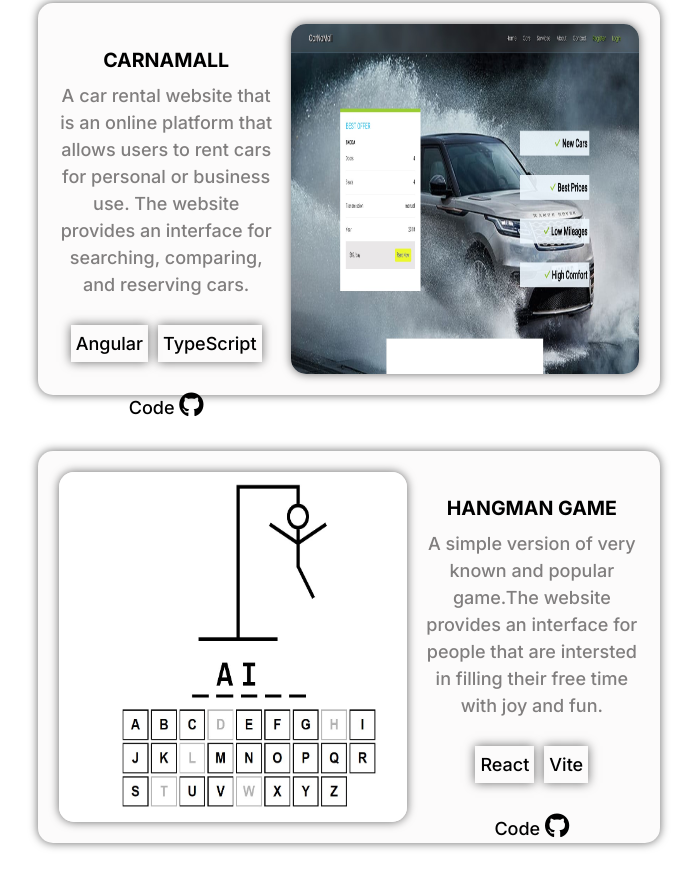
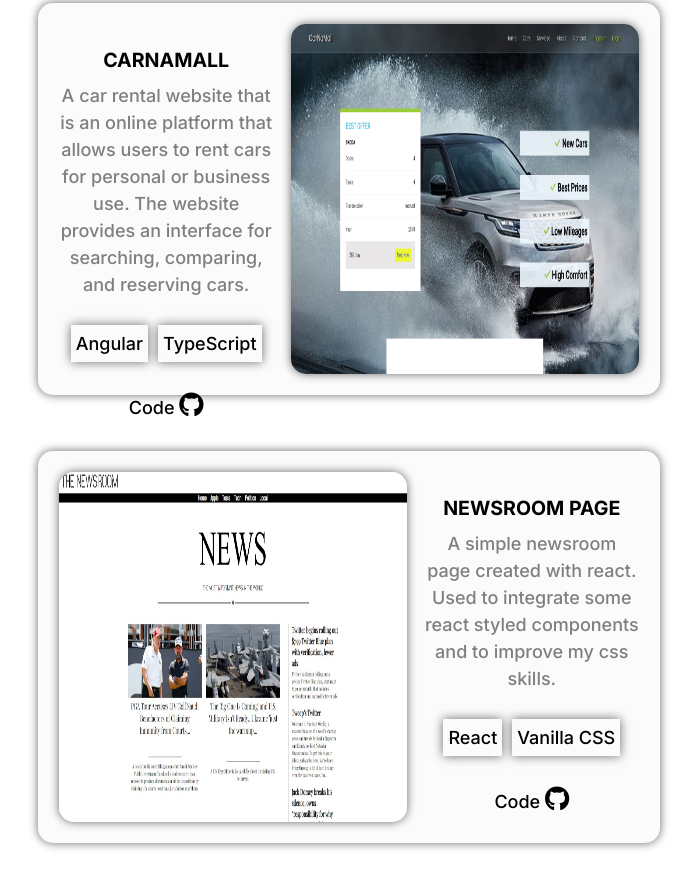
Before and after one commit to StefanDokov/SoftUni-Html-Css-May2023, a plain HTML site: page pfolder/index.html in a window 1280 px wide. Shown: the part 2881-3767 px from the top of the page, without its empty margins (291-988 px from the left). Drawn offline with Linux system fonts and the light colour scheme.

Commit message:
update
add some correction on the project

```diff
--- a/pfolder/index.html
+++ b/pfolder/index.html
@@ -155,8 +155,8 @@
             <div class="projectInfo">
               <h4>Book King</h4>
               <p>
-                A book listing website that is an online platform that allows users
-                to review books for personal use. The website provides an
+                A book listing website that is an online platform that allows
+                users to review books for personal use. The website provides an
                 interface for comparing, and reviewing books.
               </p>
               <div class="toolsUsed">
@@ -164,7 +164,11 @@
                 <p>Vanilla CSS</p>
               </div>
               <div class="projectLinks">
-                <a href="https://github.com/StefanDokov/JSReact-Book-King-Workshop-2023" target="_blank">Code <i class="fa-brands fa-github"></i></a>
+                <a
+                  href="https://github.com/StefanDokov/JSReact-Book-King-Workshop-2023"
+                  target="_blank"
+                  >Code <i class="fa-brands fa-github"></i
+                ></a>
               </div>
             </div>
           </div>
@@ -175,35 +179,44 @@
             <div class="projectInfo">
               <h4>CarNaMall</h4>
               <p>
-                A car rental website that is an online platform that allows users to
-                rent cars for personal or business use. The website provides an
-                interface for searching, comparing, and reserving cars.
+                A car rental website that is an online platform that allows
+                users to rent cars for personal or business use. The website
+                provides an interface for searching, comparing, and reserving
+                cars.
               </p>
               <div class="toolsUsed">
                 <p>Angular</p>
                 <p>TypeScript</p>
               </div>
               <div class="projectLinks">
-                <a href="https://github.com/StefanDokov/JSAngular-CarnaMall-Workshop-2023" target="_blank">Code <i class="fa-brands fa-github"></i></a>
+                <a
+                  href="https://github.com/StefanDokov/JSAngular-CarnaMall-Workshop-2023"
+                  target="_blank"
+                  >Code <i class="fa-brands fa-github"></i
+                ></a>
               </div>
             </div>
           </div>
           <div class="projectCard">
             <div class="projectImage">
-              <img src="./images/hangshoot.jpg" alt="imgz1" />
+              <img src="./images/newshoot.jpg" alt="imgz1" />
             </div>
             <div class="projectInfo">
-              <h4>Hangman Game</h4>
+              <h4>Newsroom Page</h4>
               <p>
-                A simple version of very known and popular game.The website provides an
-                interface for people that are intersted in filling their free time with joy and fun.
+                A simple newsroom page created with react. Used to integrate
+                some react styled components and to improve my css skills.
               </p>
               <div class="toolsUsed">
                 <p>React</p>
-                <p>Vite</p>
+                <p>Vanilla CSS</p>
               </div>
               <div class="projectLinks">
-                <a href="https://github.com/StefanDokov/JSReact-TypeScript-HangMan-Workshop-2023" target="_blank">Code <i class="fa-brands fa-github"></i></a>
+                <a
+                  href="https://github.com/StefanDokov/JSReact-StyledComponents-FlexBoxCss-NewsRoom-Workshop-2023"
+                  target="_blank"
+                  >Code <i class="fa-brands fa-github"></i
+                ></a>
               </div>
             </div>
           </div>
```
Also changed, not shown: pfolder/images/newshoot.jpg (added). Lines whose indentation alone changed are shown as unchanged.
